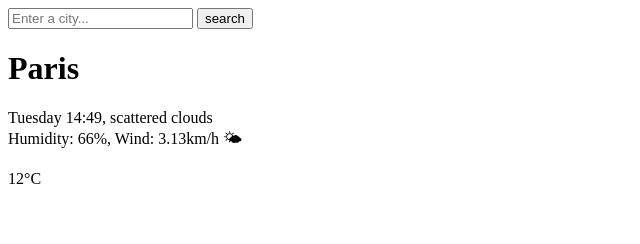
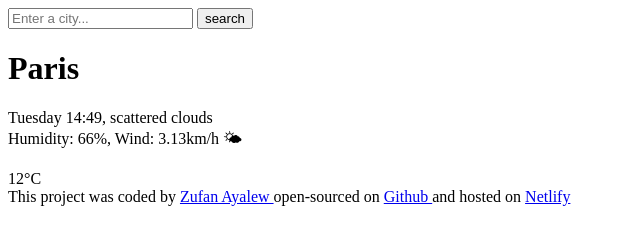
Before and after one commit to zufanayalew135/Weather-Application, a plain HTML site: page index.html in a window 1280 px wide. Shown: the whole page, without its empty margins (0-640 px from the left). Drawn offline with Linux system fonts and the light colour scheme.

Commit message:
Added the links

```diff
--- a/index.html
+++ b/index.html
@@ -23,6 +23,22 @@
       </div>
       <div>12°C</div>
     </main>
-    <footer></footer>
+    <footer>
+      This project was coded by
+      <a href="https://github.com/zufanayalew135" target="_blank">
+        Zufan Ayalew
+      </a>
+      open-sourced on
+      <a
+        href="https://github.com/zufanayalew135/Weather-Application"
+        target="_blank"
+      >
+        Github
+      </a>
+      and hosted on
+      <a href="https://zu-weather-application.netlify.app/" target="_blank">
+        Netlify</a
+      >
+    </footer>
   </body>
 </html>
```
